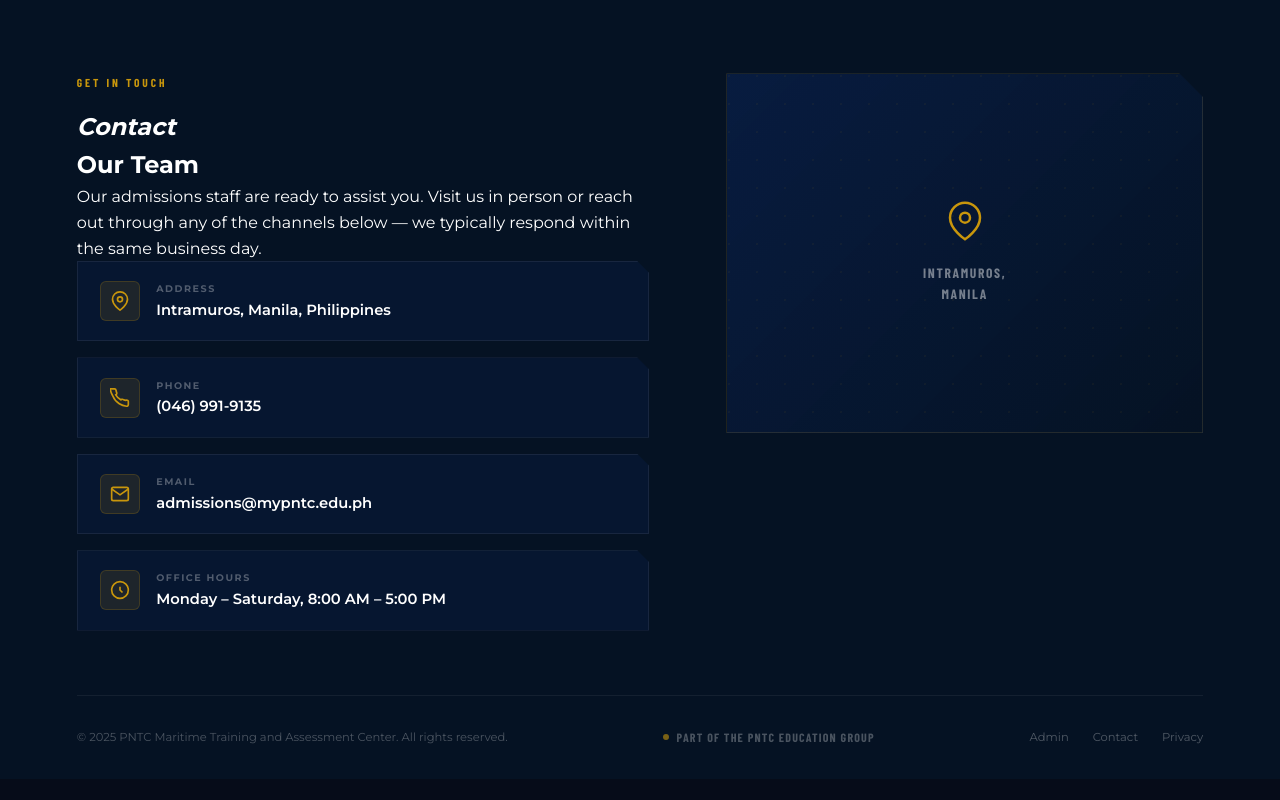
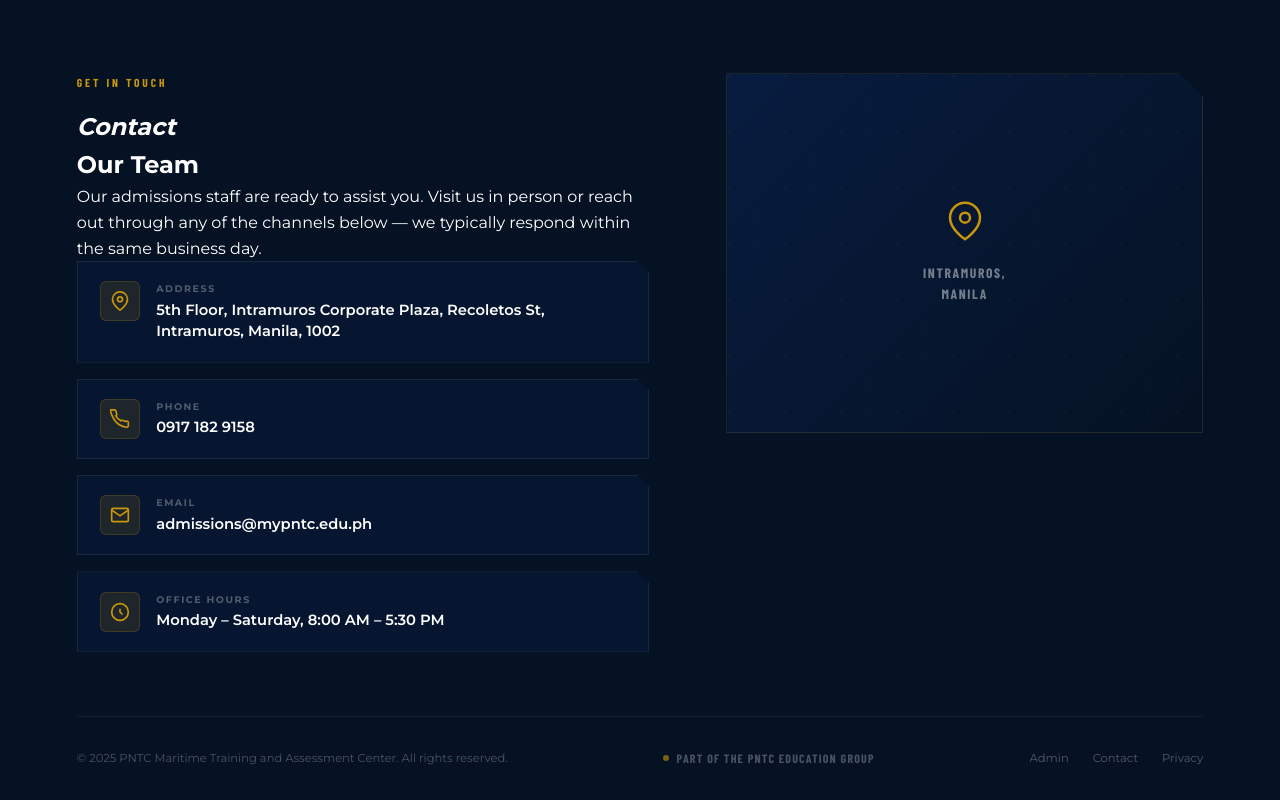
Before and after one commit to pntc-official-website/pntc-website, a website: page PNTC Maritime Training and Assessment Center/index.html in a window 1280 px wide. Shown: the part 6525-7325 px from the top of the page. Before the commit the page ends 7304 px from the top, so only its background shows below. Drawn offline with nearby package versions, Linux system fonts and the light colour scheme; no server answers; files whose address does not match are found by name; a web font is replaced by a local one.

Commit message:
update index

```diff
--- a/PNTC Maritime Training and Assessment Center/index.html
+++ b/PNTC Maritime Training and Assessment Center/index.html
@@ -1025,7 +1025,7 @@ button{cursor:pointer;border:none;background:none;font:inherit;color:inherit}
           </div>
           <div>
             <div class="contact-item-label">Address</div>
-            <div class="contact-item-val">Intramuros, Manila, Philippines</div>
+            <div class="contact-item-val">5th Floor, Intramuros Corporate Plaza, Recoletos St, Intramuros, Manila, 1002</div>
           </div>
         </div>
         <div class="contact-item">
@@ -1034,7 +1034,7 @@ button{cursor:pointer;border:none;background:none;font:inherit;color:inherit}
           </div>
           <div>
             <div class="contact-item-label">Phone</div>
-            <div class="contact-item-val"><a href="tel:+63469919135">(046) 991-9135</a></div>
+            <div class="contact-item-val"><a href="tel:+639171829158">0917 182 9158</a></div>
           </div>
         </div>
         <div class="contact-item">
@@ -1052,7 +1052,7 @@ button{cursor:pointer;border:none;background:none;font:inherit;color:inherit}
           </div>
           <div>
             <div class="contact-item-label">Office Hours</div>
-            <div class="contact-item-val">Monday – Saturday, 8:00 AM – 5:00 PM</div>
+            <div class="contact-item-val">Monday – Saturday, 8:00 AM – 5:30 PM</div>
           </div>
         </div>
       </div>
```
